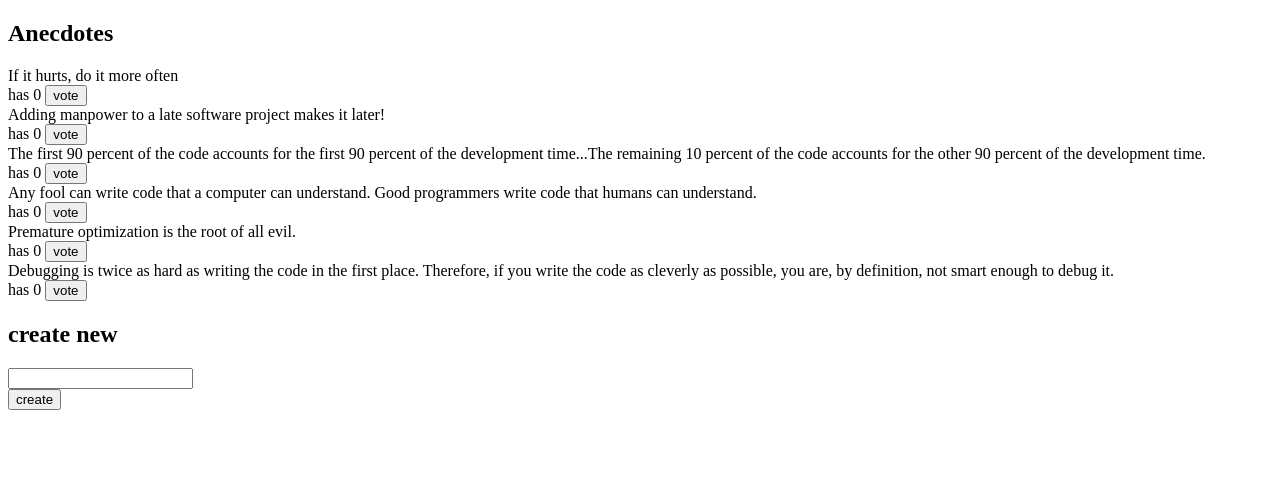
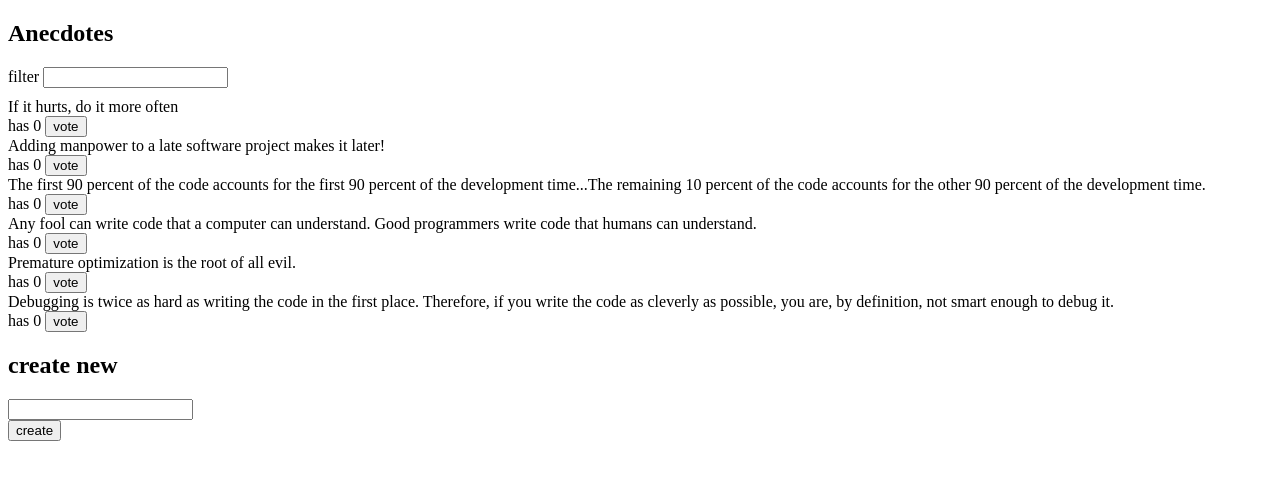
Before and after one commit to decorouz/fullStackMooc-part6, a React (Create React App) app in the folder redux-anecdotes/: page / in a window 1280 px wide. Shown: the top 480 px of the page. Built offline with nearby package versions, Linux system fonts and the light colour scheme.

Commit message:
part6.12* implmented filtering

```diff
--- a/redux-anecdotes/src/App.js
+++ b/redux-anecdotes/src/App.js
@@ -2,11 +2,13 @@
 import AnecdoteForm from './components/AnecdoteForm'
 import AnecdoteList from './components/AnecdoteList'
 import Notification from './components/Notification'
+import Filter from './components/Filter'
 
 const App = () => {
   return (
     <div>
       <h2>Anecdotes</h2>
+      <Filter />
       <Notification />
       <AnecdoteList />
       <AnecdoteForm />
--- a/redux-anecdotes/src/components/AnecdoteList.js
+++ b/redux-anecdotes/src/components/AnecdoteList.js
@@ -15,7 +15,11 @@
 }
 
 const AnecdoteList = (props) => {
-  const anecdotes = useSelector((state) => state.anecdotes)
+  const anecdotes = useSelector((state) =>
+    state.anecdotes.filter(
+      (a) => a.content.toLowerCase().indexOf(state.filter.toLowerCase()) !== -1
+    )
+  )
 
   const dispatch = useDispatch()
 
--- /dev/null
+++ b/redux-anecdotes/src/components/Filter.js
@@ -0,0 +1,22 @@
+import React from 'react'
+import { useDispatch } from 'react-redux'
+import { filterChange } from '../reducers/filterReducer'
+
+const Filter = () => {
+  const dispatch = useDispatch()
+
+  const handleChange = (event) => {
+    dispatch(filterChange(event.target.value))
+  }
+  const style = {
+    marginBottom: 10,
+  }
+
+  return (
+    <div style={style}>
+      filter <input onChange={handleChange} />
+    </div>
+  )
+}
+
+export default Filter
--- /dev/null
+++ b/redux-anecdotes/src/reducers/filterReducer.js
@@ -0,0 +1,18 @@
+const filterReducer = (state = '', action) => {
+  switch (action.type) {
+    case 'SET_FILTER':
+      return action.filter
+
+    default:
+      return state
+  }
+}
+
+export const filterChange = (filter) => {
+  return {
+    type: 'SET_FILTER',
+    filter,
+  }
+}
+
+export default filterReducer
--- a/redux-anecdotes/src/store.js
+++ b/redux-anecdotes/src/store.js
@@ -2,10 +2,12 @@
 import { composeWithDevTools } from 'redux-devtools-extension'
 import anecdoteReducer from './reducers/anecdoteReducer'
 import notificationReducer from './reducers/notificationReducer'
+import filterReducer from './reducers/filterReducer'
 
 const reducer = combineReducers({
   anecdotes: anecdoteReducer,
   notifications: notificationReducer,
+  filter: filterReducer,
 })
 
 const store = createStore(reducer, composeWithDevTools())
```
